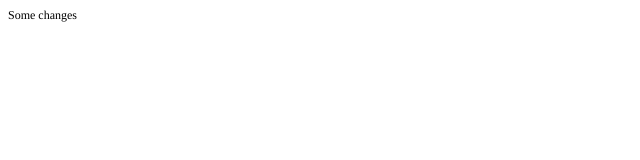
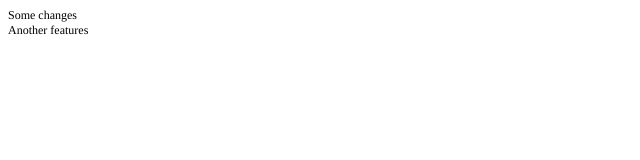
Before and after one commit to VladKhomenko/test_repository, a plain HTML site: page content/index.html in a window 1280 px wide. Shown: the full height of the page, 0-640 px from the left. Drawn offline with Linux system fonts and the light colour scheme.

Commit message:
Changes2

```diff
--- a/content/index.html
+++ b/content/index.html
@@ -13,5 +13,6 @@
 </head>
 <body>
 <p class="p1"><span class="s1">Some changes</span></p>
+<p class="p1"><span class="s1">Another features</span></p>
 </body>
 </html>
```
Also changed, not shown: 1 other file.
